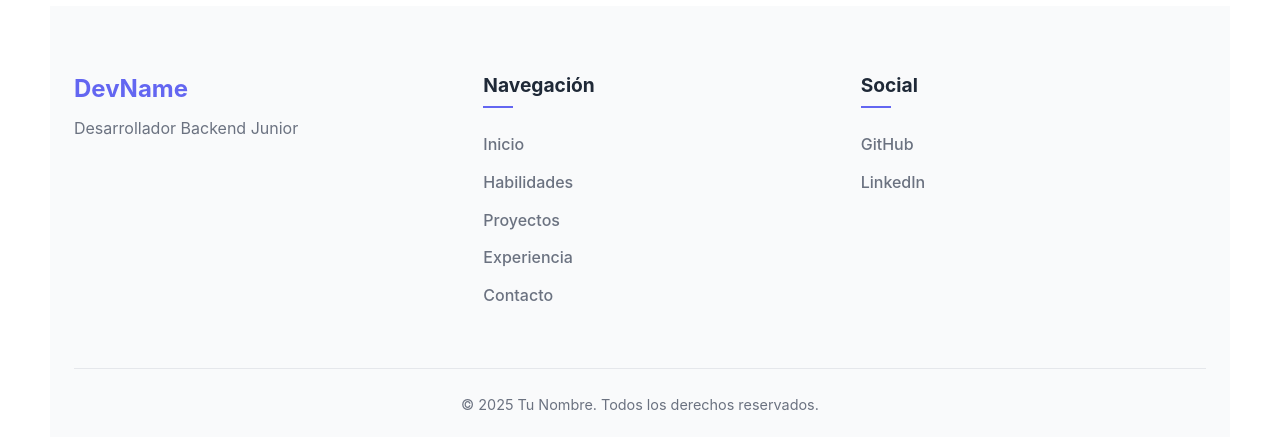
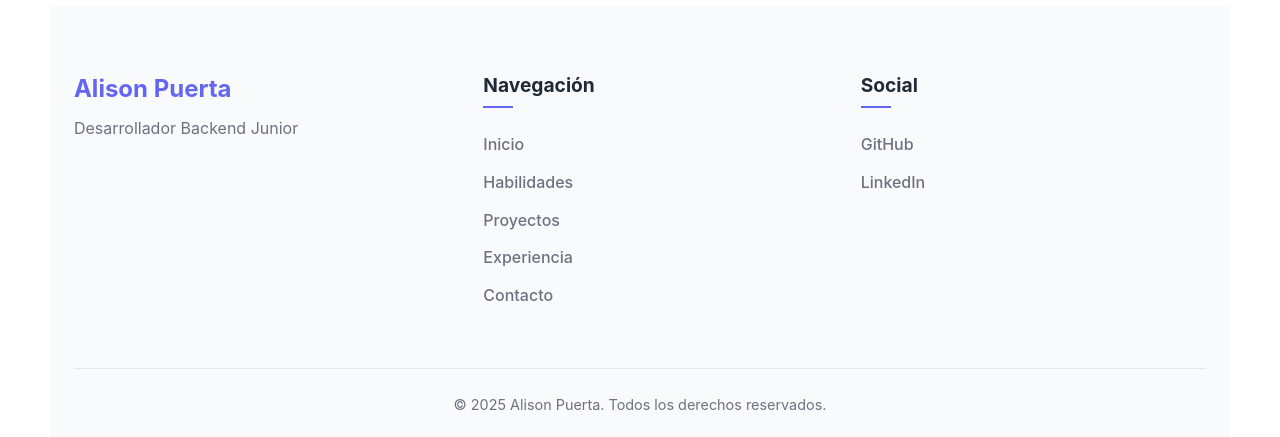
Before and after one commit to YisethVelez000/PortafolioAlisonPuerta, a React (Vite) app: page / in a window 1280 px wide. Shown: the part 4739-5176 px from the top of the page. Built offline with nearby package versions, Linux system fonts and the light colour scheme.

Commit message:
Añadimos las redes

```diff
--- a/src/components/Footer.tsx
+++ b/src/components/Footer.tsx
@@ -7,7 +7,7 @@ const Footer = () => {
       <div className="container">
         <div className="footer-content">
           <div className="footer-logo">
-            <h2>DevName</h2>
+            <h2>Alison Puerta</h2>
             <p>Desarrollador Backend Junior</p>
           </div>
 
@@ -52,7 +52,7 @@ const Footer = () => {
         </div>
 
         <div className="footer-bottom">
-          <p>&copy; {currentYear} Tu Nombre. Todos los derechos reservados.</p>
+          <p>&copy; {currentYear} Alison Puerta. Todos los derechos reservados.</p>
         </div>
       </div>
     </footer>
```
